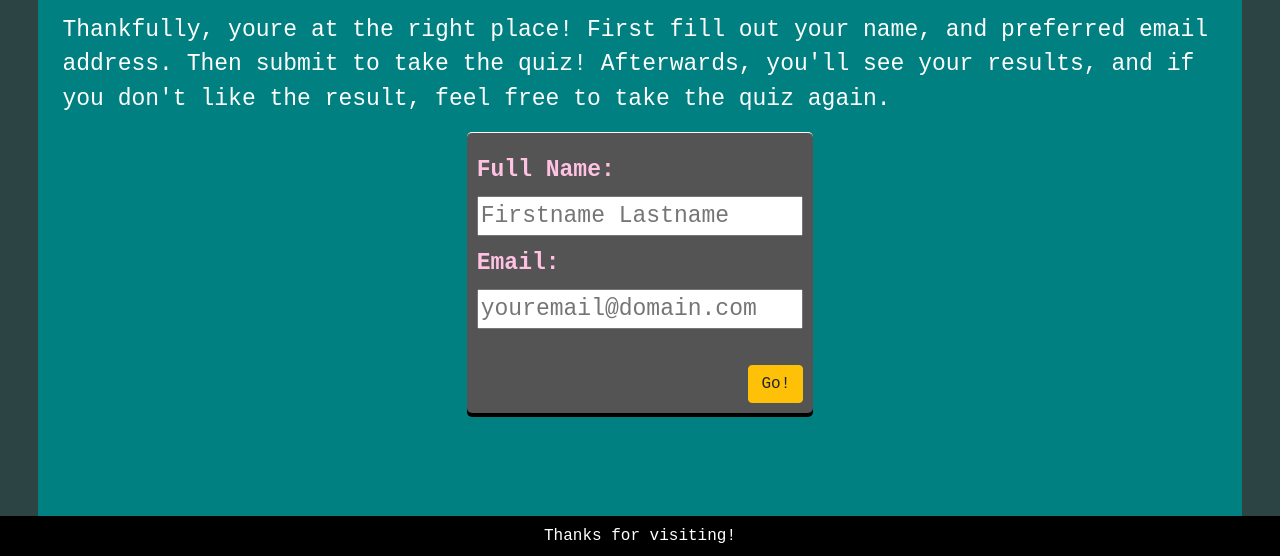
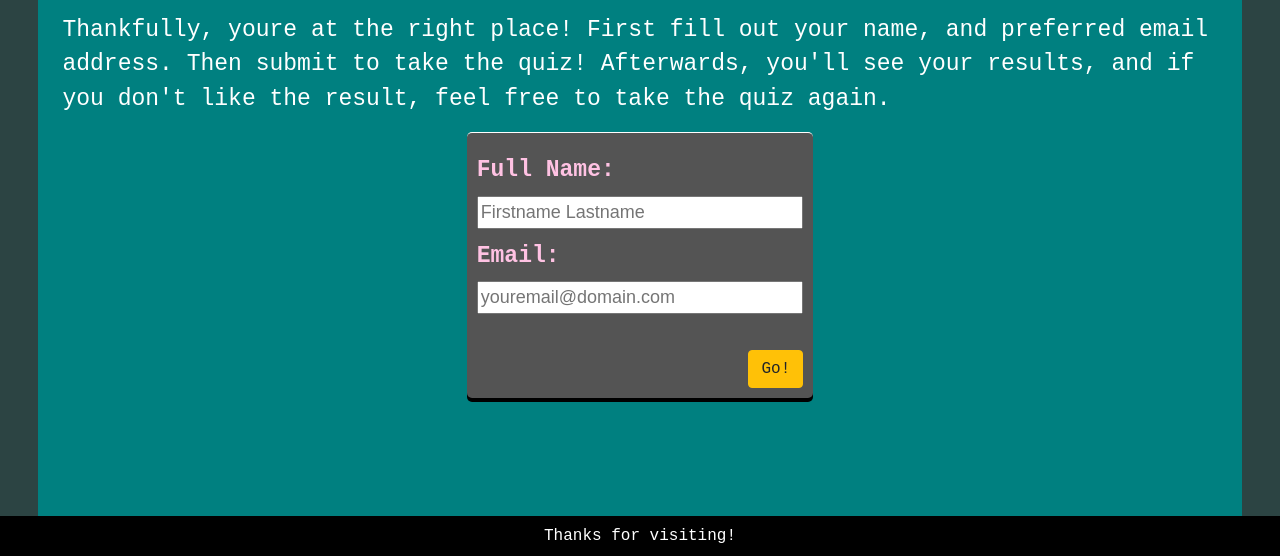
Before and after one commit to bordonj/progLangSuggester, a plain HTML site: page index.html in a window 1280 px wide. Shown: the part 244-800 px from the top of the page. Drawn offline with Linux system fonts and the light colour scheme.

Commit message:
change input font

```diff
--- a/css/styles.css
+++ b/css/styles.css
@@ -43,6 +43,8 @@ html, body {
 }
 .userInfo input {
   width: 100%;
+  font-family: Arial, Helvetica, sans-serif;
+  font-size: 18px;
 }
 .form {
   display: block;
```
